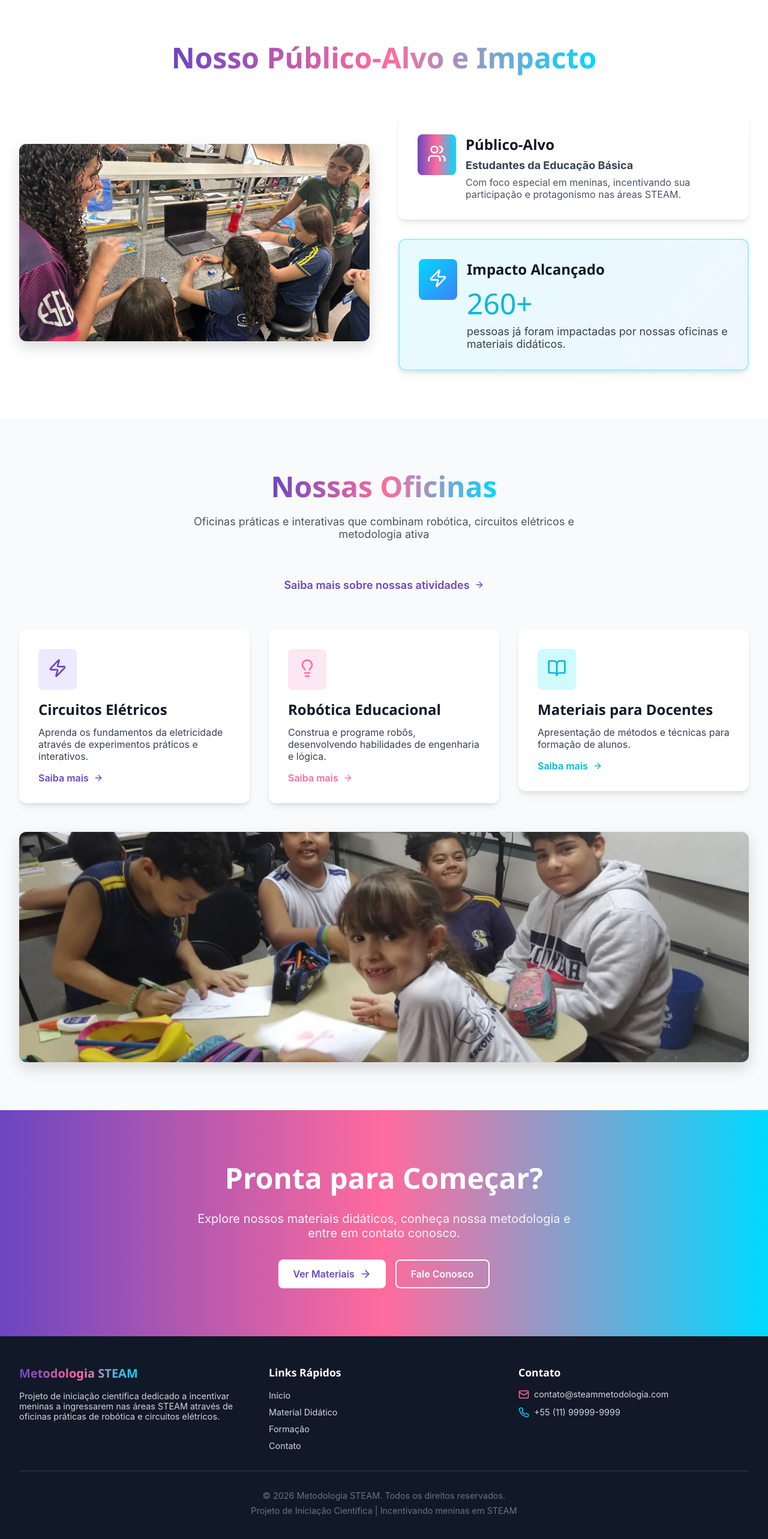
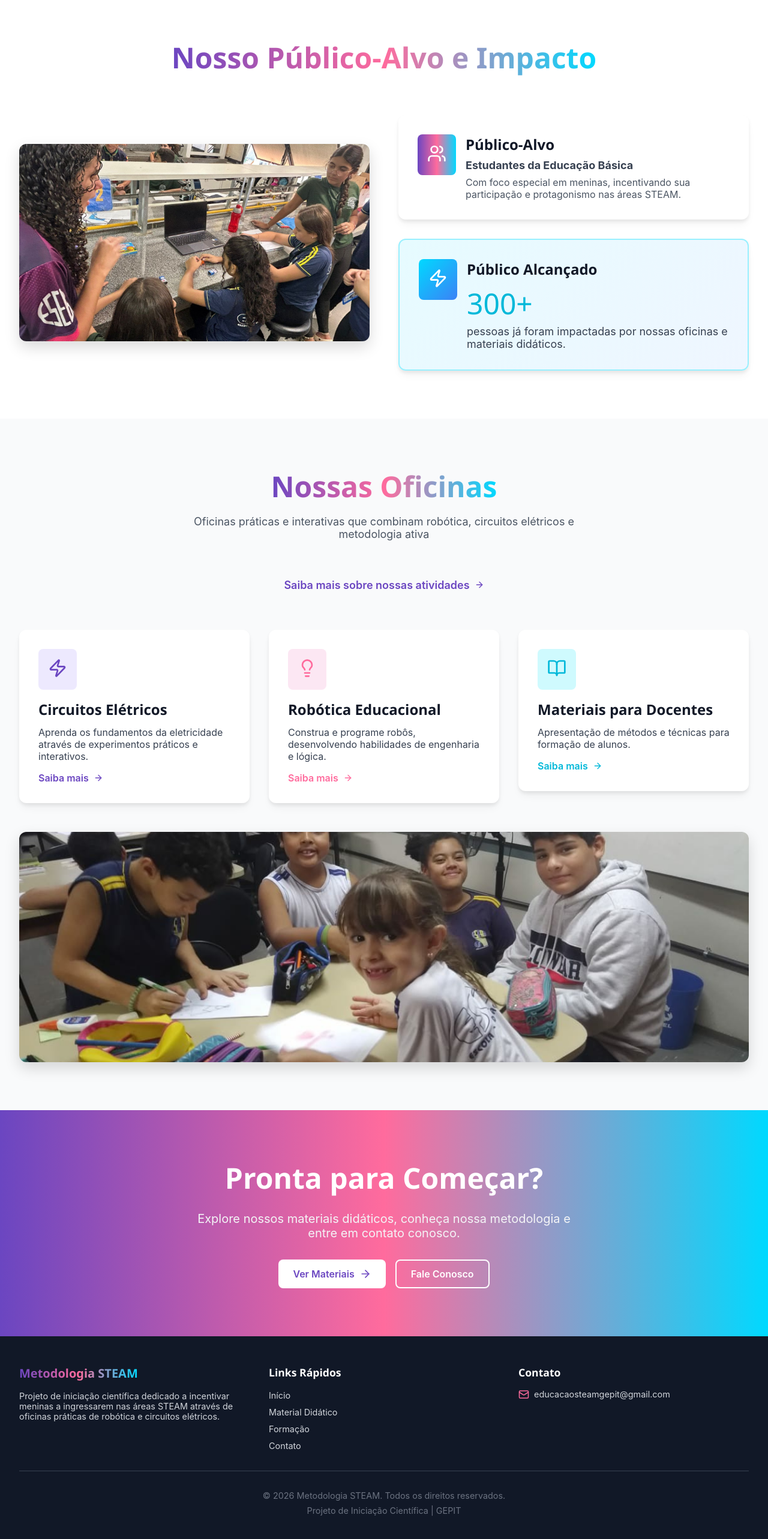
Before and after one commit to kaurodri/metodologia-steam-site, a React (Vite) app: page / in a window 1280 px wide. Shown: the part 1821-4387 px from the top of the page at 60% size. Built offline with nearby package versions, Linux system fonts and the light colour scheme.

Commit message:
ajustando textos

```diff
--- a/src/components/Footer.jsx
+++ b/src/components/Footer.jsx
@@ -100,14 +100,8 @@ export default function Footer() {
                         <Subtitle>Contato</Subtitle>
                         <ContactRow>
                             <Mail size={18} color="#FF6B9D" />
-                            <FooterLink href="mailto:contato@steammetodologia.com">
-                                contato@steammetodologia.com
-                            </FooterLink>
-                        </ContactRow>
-                        <ContactRow>
-                            <Phone size={18} color="#00D9FF" />
-                            <FooterLink href="tel:+5511999999999">
-                                +55 (11) 99999-9999
+                            <FooterLink href="mailto:educacaosteamgepit@gmail.com">
+                                educacaosteamgepit@gmail.com
                             </FooterLink>
                         </ContactRow>
                     </div>
@@ -115,7 +109,7 @@ export default function Footer() {
 
                 <Divider>
                     <p>© 2026 Metodologia STEAM. Todos os direitos reservados.</p>
-                    <p>Projeto de Iniciação Científica | Incentivando meninas em STEAM</p>
+                    <p>Projeto de Iniciação Científica | GEPIT</p>
                 </Divider>
             </Container>
         </Wrapper>
--- a/src/pages/Home.jsx
+++ b/src/pages/Home.jsx
@@ -326,8 +326,8 @@ export default function Home() {
                                             <Zap color="white" size={32} />
                                         </IconTile>
                                         <div>
-                                            <h3>Impacto Alcançado</h3>
-                                            <ImpactNumber>260+</ImpactNumber>
+                                            <h3>Público Alcançado</h3>
+                                            <ImpactNumber>300+</ImpactNumber>
                                             <p style={{ fontSize: '1.125rem', color: '#374151' }}>
                                                 pessoas já foram impactadas por nossas oficinas e
                                                 materiais didáticos.
```
